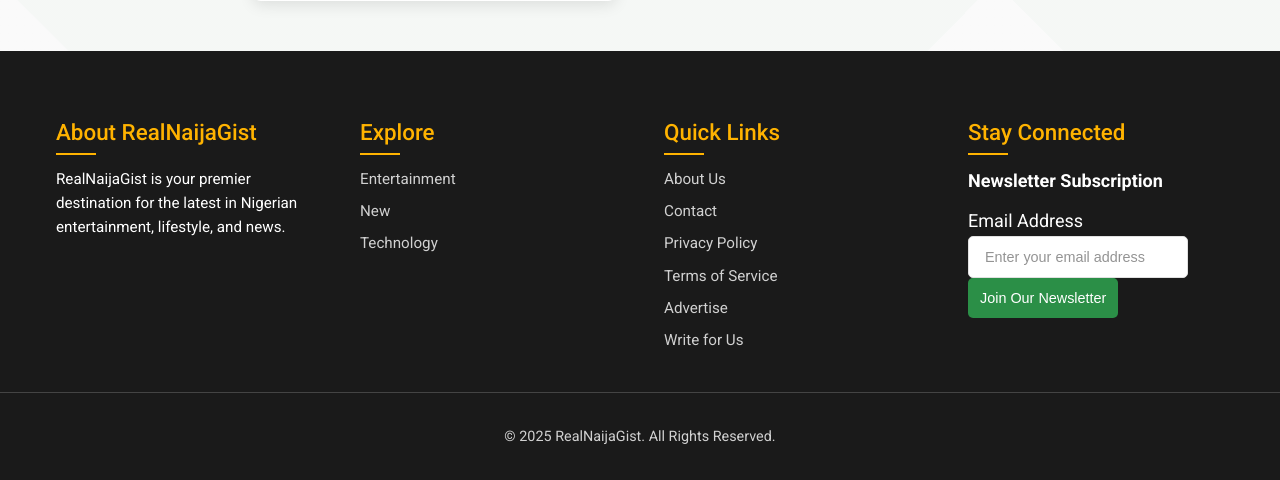
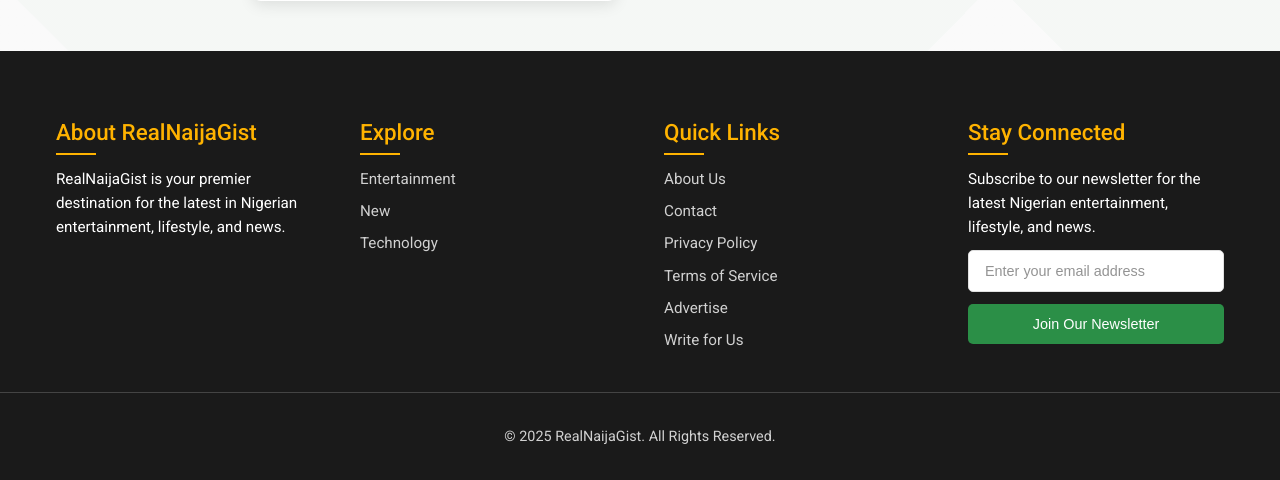
Before and after one commit to Charleskojomark/realnaijagist, a Django app: page /accounts/login/?next=/superuser/category/delete/5/ in a window 1280 px wide. Shown: the part 515-995 px from the top of the page. Run offline with Django 4.2, Linux system fonts and the light colour scheme; data comes from the database, SQL or seed files in the repository; both versions use the stored data as it was after the commit; parts of the project's set-up code (start-up, migrations or seed data) failed here and were passed over; some libraries are stand-ins or nearby versions.

Commit message:
newsletter

```diff
--- a/templates/base.html
+++ b/templates/base.html
@@ -113,11 +113,12 @@
             </div>
             <div class="footer-section">
                 <h3>Stay Connected</h3>
+                <p style="margin-bottom: 10px;">Subscribe to our newsletter for the latest Nigerian entertainment, lifestyle, and news.</p>
                 <div id="newsletterForm" class="newsletter-form" role="form" aria-labelledby="newsletterTitle">
-                    <h4 id="newsletterTitle" class="visually-hidden">Newsletter Subscription</h4>
-                    <form action="{% url 'news:newsletter' %}" method="post" hx-post="{% url 'news:newsletter' %}" hx-target="#newsletterSuccess" hx-swap="innerHTML">
+                    <!-- <h4 id="newsletterTitle" class="visually-hidden">Newsletter Subscription</h4> -->
+                    <form class="newsletter-form" action="{% url 'news:newsletter' %}" method="post">
                         {% csrf_token %}
-                        <label for="newsletterEmail" class="visually-hidden">Email Address</label>
+                        <!-- <label for="newsletterEmail" class="visually-hidden">Email Address</label> -->
                         <input type="email" id="newsletterEmail" name="email" class="newsletter-input" placeholder="Enter your email address" required aria-required="true">
                         <button type="submit" class="newsletter-btn">Join Our Newsletter</button>
                     </form>
```
Also changed, not shown: db.sqlite3.
